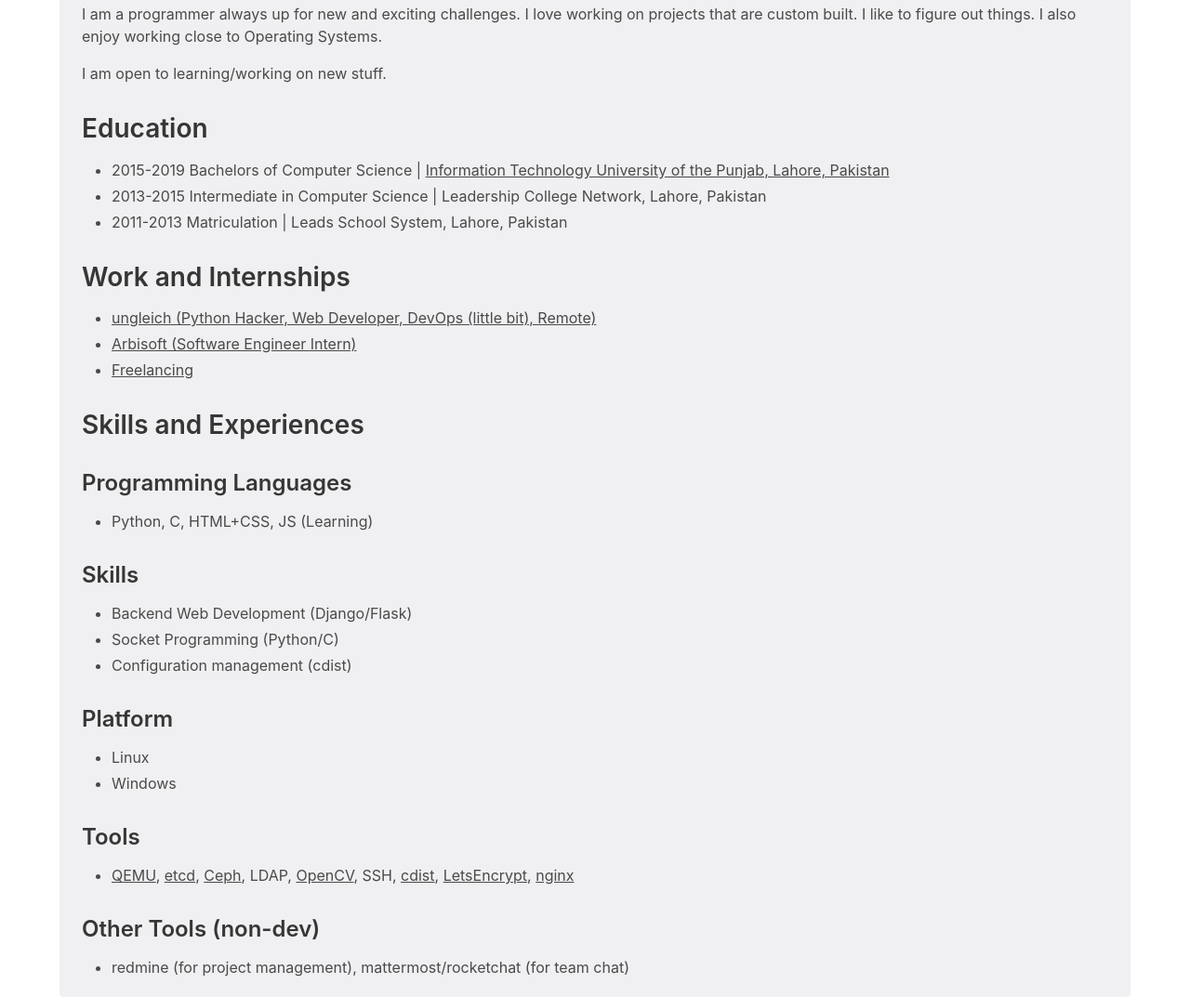
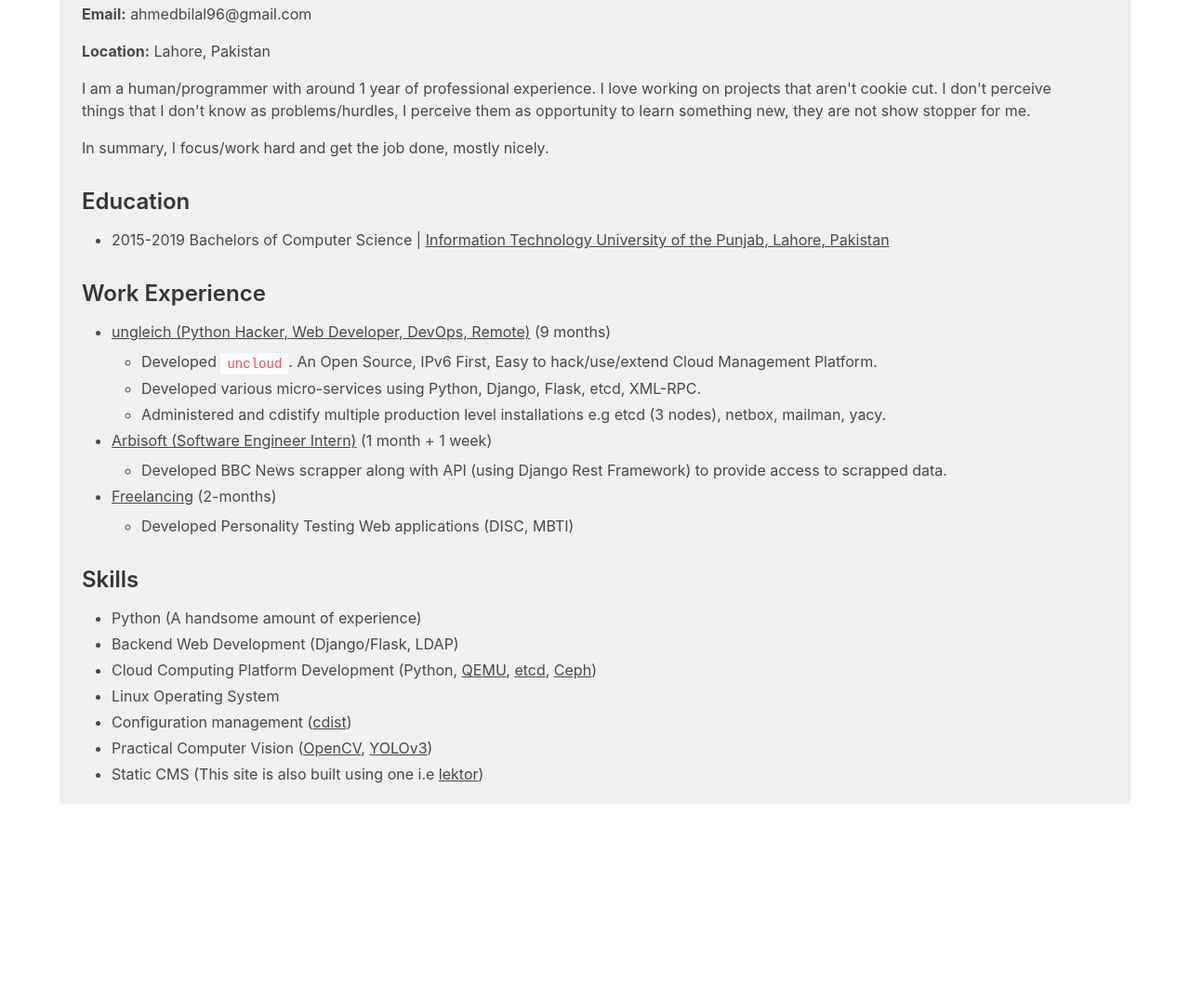
Before and after one commit to ahmedbilal/ahmedbilal.github.io, a plain HTML site: page index.html in a window 1280 px wide. Shown: the part 116-1189 px from the top of the page at 93% size. After the commit the page ends 981 px from the top, so only its background shows below. Drawn offline with Linux system fonts and the light colour scheme.

Commit message:
Synchronized build

```diff
--- a/index.html
+++ b/index.html
@@ -41,43 +41,40 @@
 
   <div class="content notification">
     <h2>Ahmad Bilal Khalid</h2>
-    <p>I am a programmer always up for new and exciting challenges. I love working on projects that are custom built. I like to figure out things. I also enjoy working close to Operating Systems.</p>
-<p>I am open to learning/working on new stuff.</p>
-<h2>Education</h2>
+    <p><strong>Email:</strong> ahmedbilal96@gmail.com</p>
+<p><strong>Location:</strong> Lahore, Pakistan</p>
+<p>I am a human/programmer with around 1 year of professional experience. I love working on projects that aren't cookie cut. I don't perceive things that I don't know as problems/hurdles, I perceive them as opportunity to learn something new, they are not show stopper for me.</p>
+<p>In summary, I focus/work hard and get the job done, mostly nicely.</p>
+<h3>Education</h3>
 <ul>
 <li>2015-2019 Bachelors of Computer Science | <a href="https://itu.edu.pk/">Information Technology University of the Punjab, Lahore, Pakistan</a></li>
-<li>2013-2015 Intermediate in Computer Science | Leadership College Network, Lahore, Pakistan</li>
-<li>2011-2013 Matriculation | Leads School System, Lahore, Pakistan</li>
 </ul>
-<h2>Work and Internships</h2>
+<h3>Work Experience</h3>
 <ul>
-<li><a href="./projects/ungleich/">ungleich (Python Hacker, Web Developer, DevOps (little bit), Remote)</a></li>
-<li><a href="./projects/arbisoft-onsite-internship-5-weeks/">Arbisoft (Software Engineer Intern)</a></li>
-<li><a href="./projects/misc-upwork-projects/">Freelancing</a></li>
+<li><a href="./projects/ungleich/">ungleich (Python Hacker, Web Developer, DevOps, Remote)</a> (9 months)<ul>
+<li>Developed <code>uncloud</code>. An Open Source, IPv6 First, Easy to hack/use/extend Cloud Management Platform.</li>
+<li>Developed various micro-services using Python, Django, Flask, etcd, XML-RPC.</li>
+<li>Administered and cdistify multiple production level installations e.g etcd (3 nodes), netbox, mailman, yacy.</li>
 </ul>
-<h2>Skills and Experiences</h2>
-<h3>Programming Languages</h3>
-<ul>
-<li>Python, C, HTML+CSS, JS (Learning)</li>
+</li>
+<li><a href="./projects/arbisoft-onsite-internship-5-weeks/">Arbisoft (Software Engineer Intern)</a> (1 month + 1 week)<ul>
+<li>Developed BBC News scrapper along with API (using Django Rest Framework) to provide access to scrapped data.</li>
+</ul>
+</li>
+<li><a href="./projects/misc-upwork-projects/">Freelancing</a> (2-months)<ul>
+<li>Developed Personality Testing Web applications (DISC, MBTI)</li>
+</ul>
+</li>
 </ul>
 <h3>Skills</h3>
 <ul>
-<li>Backend Web Development (Django/Flask)</li>
-<li>Socket Programming (Python/C)</li>
-<li>Configuration management (cdist)</li>
-</ul>
-<h3>Platform</h3>
-<ul>
-<li>Linux</li>
-<li>Windows</li>
-</ul>
-<h3>Tools</h3>
-<ul>
-<li><a href="https://www.qemu.org/">QEMU</a>, <a href="https://etcd.io">etcd</a>, <a href="https://ceph.io">Ceph</a>, LDAP, <a href="https:://opencv.org">OpenCV</a>, SSH, <a href="https://cdi.st">cdist</a>, <a href="https://letsencrypt.org/">LetsEncrypt</a>, <a href="https://www.nginx.com/">nginx</a></li>
-</ul>
-<h3>Other Tools (non-dev)</h3>
-<ul>
-<li>redmine (for project management), mattermost/rocketchat (for team chat)</li>
+<li>Python (A handsome amount of experience)</li>
+<li>Backend Web Development (Django/Flask, LDAP)</li>
+<li>Cloud Computing Platform Development (Python, <a href="https://www.qemu.org/">QEMU</a>, <a href="https://etcd.io">etcd</a>, <a href="https://ceph.io">Ceph</a>)</li>
+<li>Linux Operating System</li>
+<li>Configuration management (<a href="https://cdi.st">cdist</a>)</li>
+<li>Practical Computer Vision (<a href="https:://opencv.org">OpenCV</a>, <a href="https://pjreddie.com/darknet/yolo/">YOLOv3</a>)</li>
+<li>Static CMS (This site is also built using one i.e <a href="https://www.getlektor.com/">lektor</a>)</li>
 </ul>
 
   </div>
```
Also changed, not shown: projects/index.html (+6 -6 lines).
